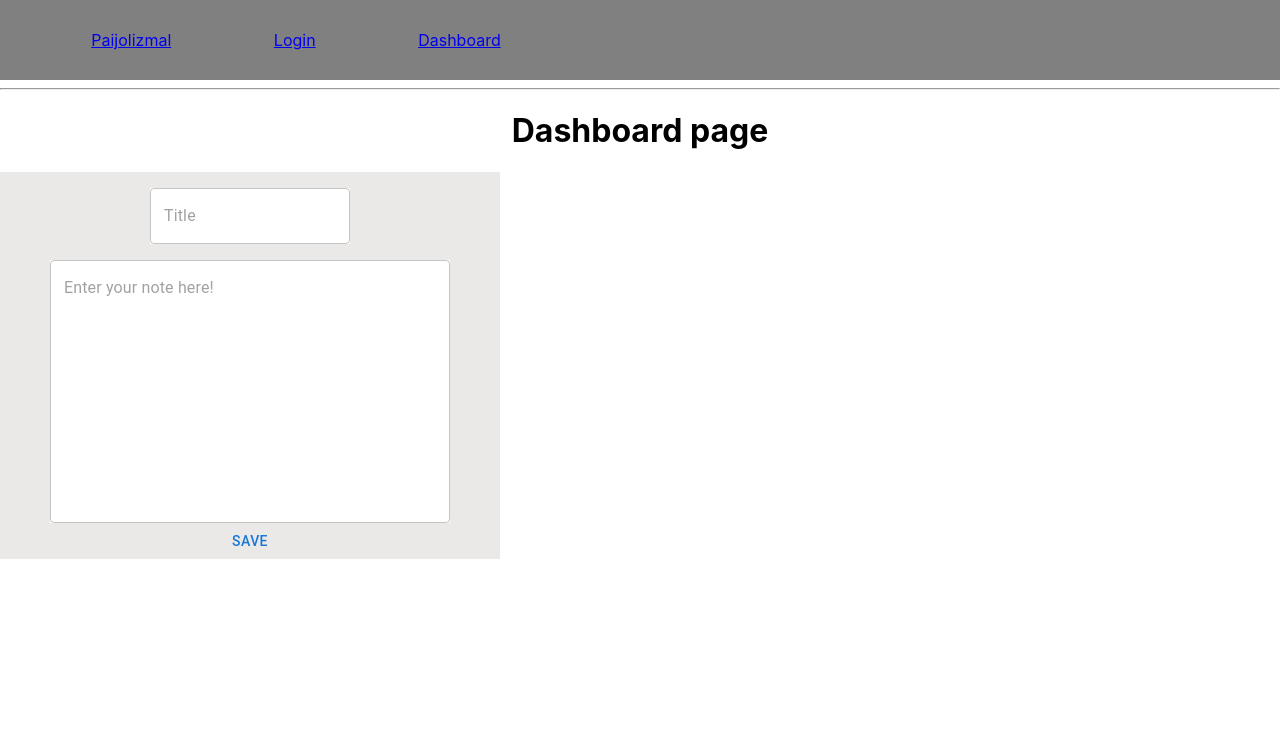
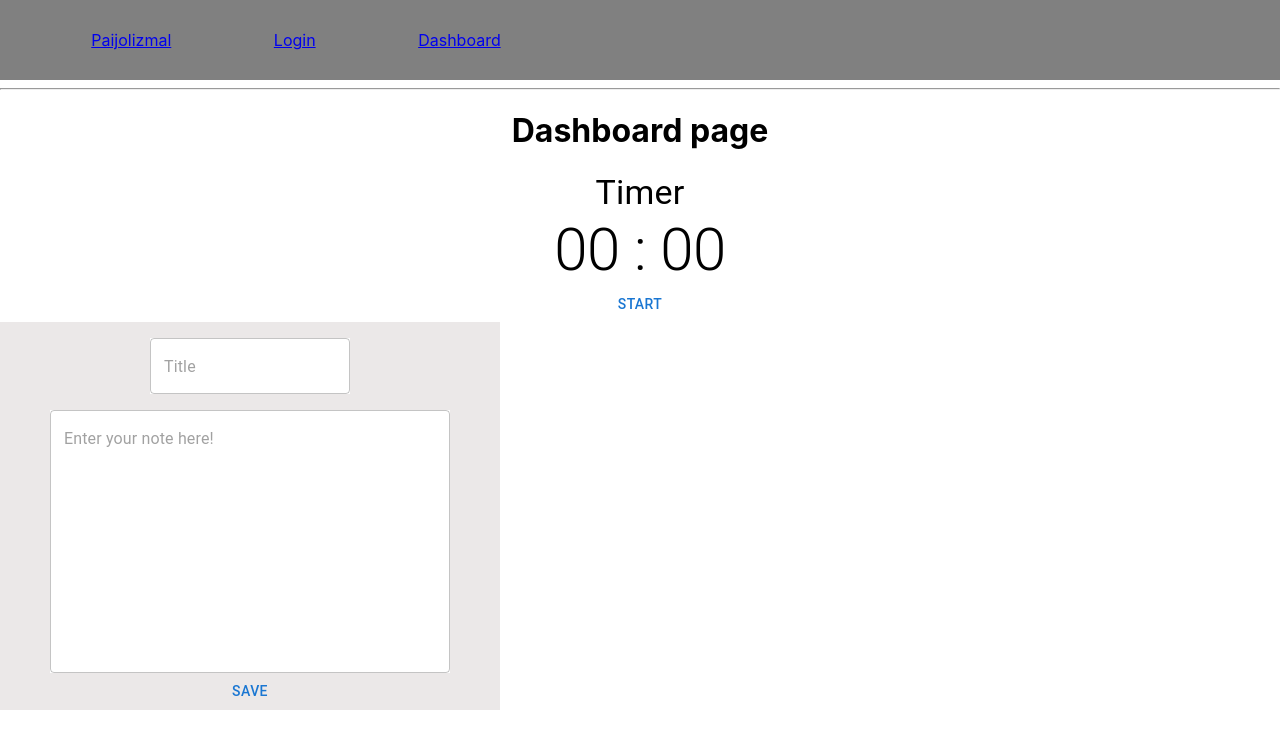
Before and after one commit to J5kinner/PaiJoLizMal, a React (Create React App) app: page /dashboard in a window 1280 px wide. Shown: the top 748 px of the page. Built offline with nearby package versions, Linux system fonts and the light colour scheme.

Commit message:
implement basic timer to dash

```diff
--- a/src/App.js
+++ b/src/App.js
@@ -6,8 +6,6 @@
  */
 
 import "./assets/scss/layout/App.scss";
-import DashboardPage from "./views/Dashboard/DashboardPage";
-import HomePage from "./views/HomePage";
 import Navigation from "./views/Navigation";
 
 function App() {
--- a/src/views/Dashboard/DashboardPage.js
+++ b/src/views/Dashboard/DashboardPage.js
@@ -7,12 +7,14 @@
 
 import React from "react";
 import NoteEditor from "./NoteEditor";
+import PomodoroTimer from "./PomodoroTimer";
 
 function DashboardPage() {
   return (
     <div>
       <h1>Dashboard page</h1>
-      <NoteEditor/>
+      <PomodoroTimer />
+      <NoteEditor />
     </div>
   );
 }
--- /dev/null
+++ b/src/views/Dashboard/PomodoroTimer.js
@@ -0,0 +1,86 @@
+/** @license 3120 Group X
+ * Copyright (c) 3120 Group X, Inc. and its affiliates.
+ *
+ * Authors: Paige Anthony
+ *
+ */
+
+import React, { useRef, useState } from "react"
+import {
+    Box,
+    Typography,
+    Button,
+} from '@mui/material'
+
+const durationOptions = [ 60, 50, 40, 30, 20, 10 ]
+
+const PomodoroTimer = () => {
+    const [timerActive, setTimerActive] = useState(false)
+    const [timerMinutes, setTimerMinutes] = useState(0)
+    const [timerSeconds, setTimerSeconds] = useState(0)
+    const [durationMinutes, setDurationMinutes] = useState(5)
+
+    let interval = useRef()
+
+    /*=== TIME METHODS ===*/
+    const minutesToMillis = minutes => minutes * 1000 * 60
+
+    const millisToMinutes = millis =>
+        Math.floor((millis % (1000 * 60 * 60)) / (1000 * 60))
+
+    const millisToSeconds = millis =>
+        Math.floor((millis % (1000 * 60)) / (1000))
+
+    /*=== INTERVAL HANDLERS ===*/
+    const startTimer = () => {
+        const startTime = new Date().getTime() + minutesToMillis(durationMinutes)
+
+        // perform timer update each second
+        interval = setInterval(() => {
+            // detirmine change in time
+            const now = new Date().getTime()
+            const dt = startTime - now
+
+            const minutes = millisToMinutes(dt)
+            const seconds = millisToSeconds(dt)
+
+            // update
+            if (dt <= 0) {
+                // timer completed
+                clearInterval(interval.current)
+            } else {
+                // update timer values
+                setTimerMinutes(minutes)
+                setTimerSeconds(seconds)
+            }
+        }, 1000)
+    }
+
+    /*=== BUTTON HANDLERS ===*/
+    const handleStartButtonClicked = () => {
+        setTimerActive(true)
+        startTimer()
+        return () => {
+            clearInterval(interval.current)
+        }
+    }
+
+    const displayMinutes = timerMinutes < 10 ? `0${timerMinutes}` : timerMinutes
+    const displaySeconds= timerSeconds < 10 ? `0${timerSeconds}` : timerSeconds
+
+    return (
+        <Box>
+            <Box>
+                <Typography variant='h4'>Timer</Typography>
+                <Typography variant='h2'>
+                    {displayMinutes} : {displaySeconds}
+                </Typography>
+                <Button onClick={() => handleStartButtonClicked()}>
+                    {timerActive ? 'stop' : 'start'}
+                </Button>
+            </Box>
+        </Box>
+    )
+}
+
+export default PomodoroTimer;
```
Also changed, not shown: 1 other file (tests, documents, lock files or other folders).
